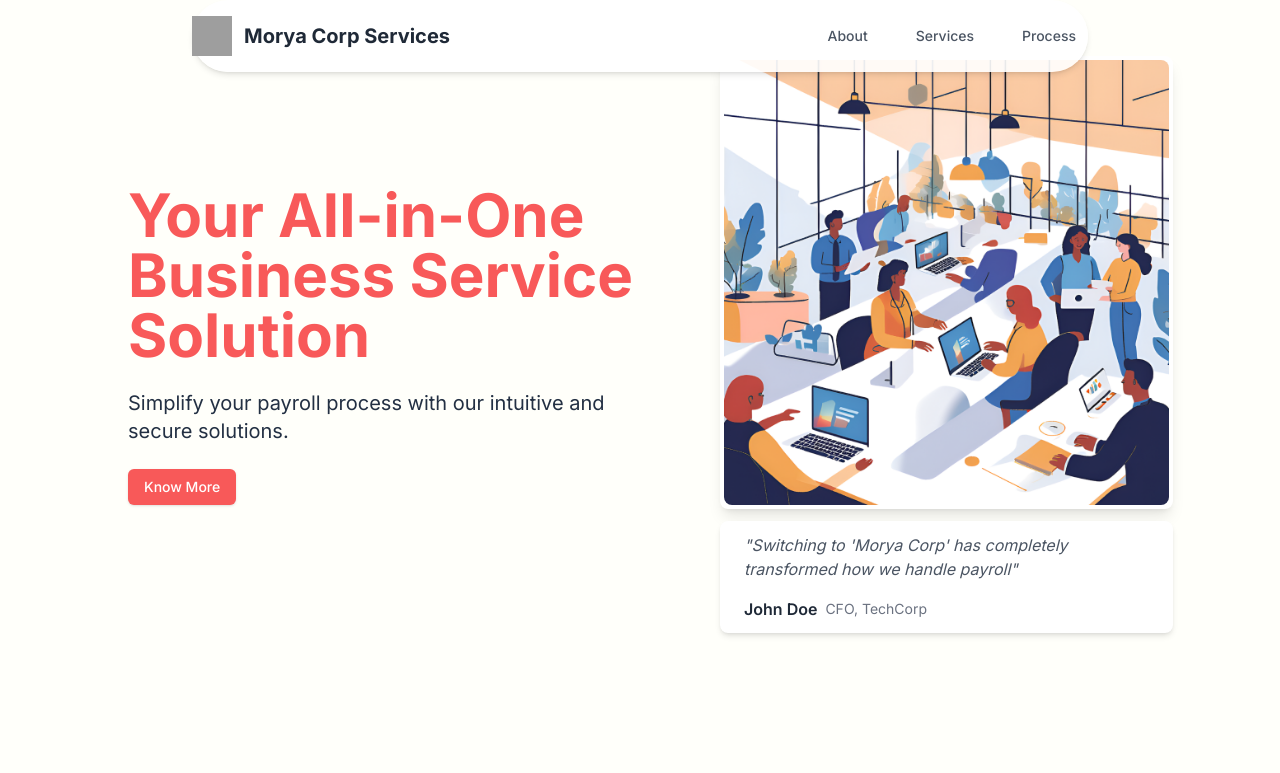
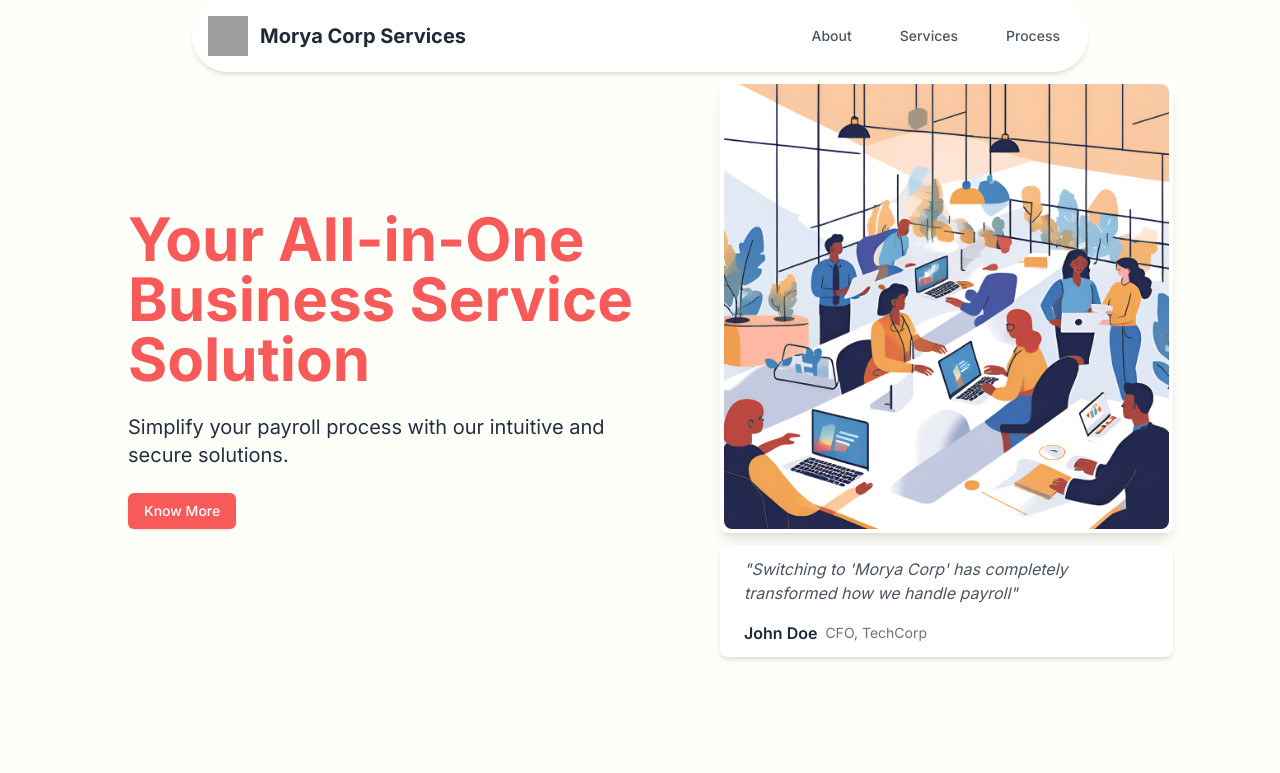
Before and after one commit to dazkool223/morya-corp-services, a Next.js app: page /morya-corp-services/ in a window 1280 px wide. Shown: the top 773 px of the page. Built offline with nearby package versions, Linux system fonts and the light colour scheme; grey boxes are pictures that could not be loaded.

Commit message:
fix padding

```diff
--- a/src/components/HeroSection.tsx
+++ b/src/components/HeroSection.tsx
@@ -7,7 +7,7 @@ import heroIllustration from "../../public/hero-illustration.png";
 import Link from "next/link";
 const HeroSection = () => {
   return (
-    <section className="bg-primary-foreground pt-4">
+    <section className="bg-primary-foreground pt-10">
       <div className="container mx-auto px-4 py-10 lg:pl-32">
         <div className="grid grid-cols-1 lg:grid-cols-2 gap-12 items-center">
           {/* Left Column: Text Content */}
--- a/src/components/Navbar.tsx
+++ b/src/components/Navbar.tsx
@@ -41,7 +41,7 @@ export default function Navbar() {
         md:flex md:justify-center`}
     >
       <div
-        className={`container mx-auto px-4 md:px-0
+        className={`container mx-auto px-4 md:mx-2
         ${isScrolled ? "py-2" : "py-4"}
         md:max-w-3xl lg:max-w-4xl
         md:bg-white md:bg-opacity-90 md:rounded-full md:shadow-md
```
